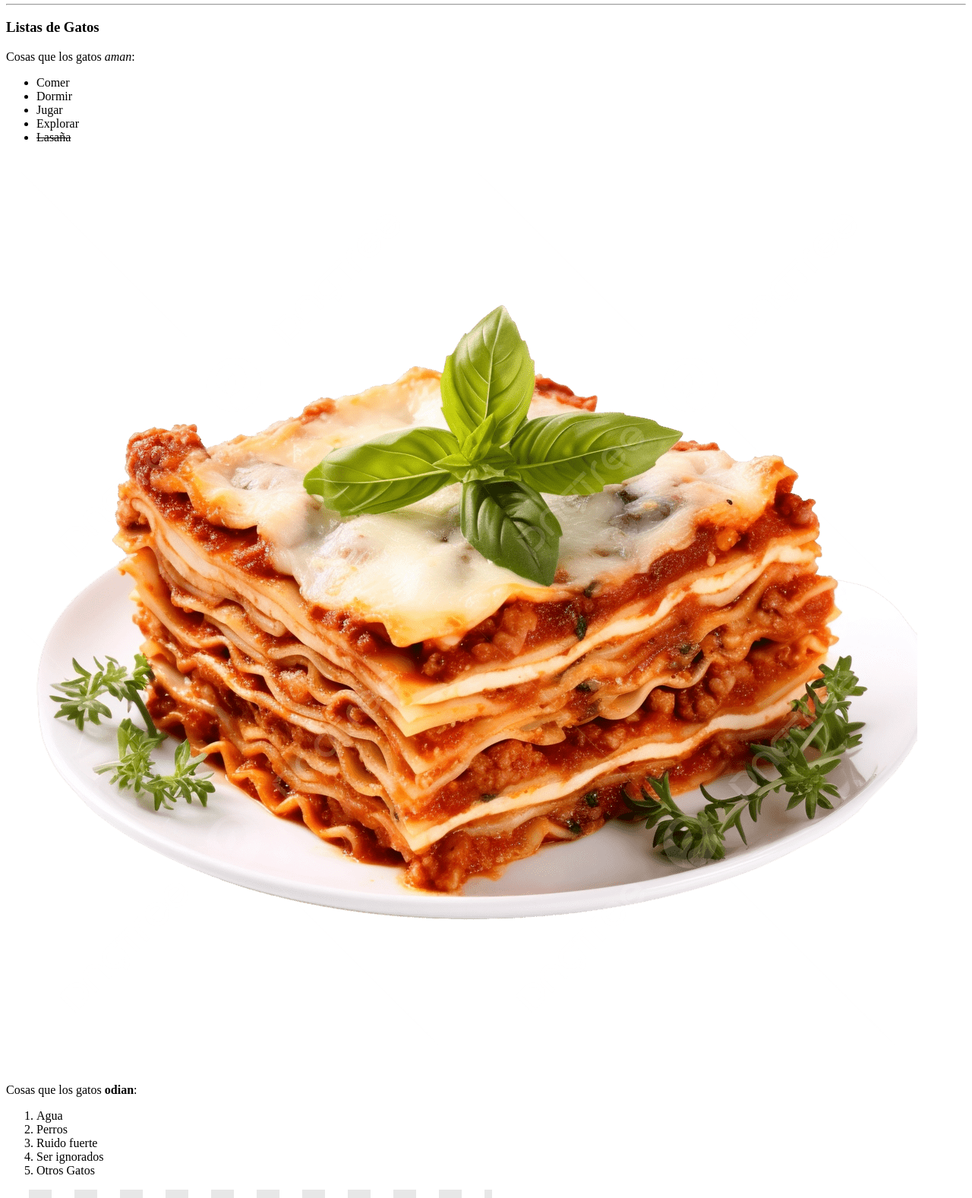
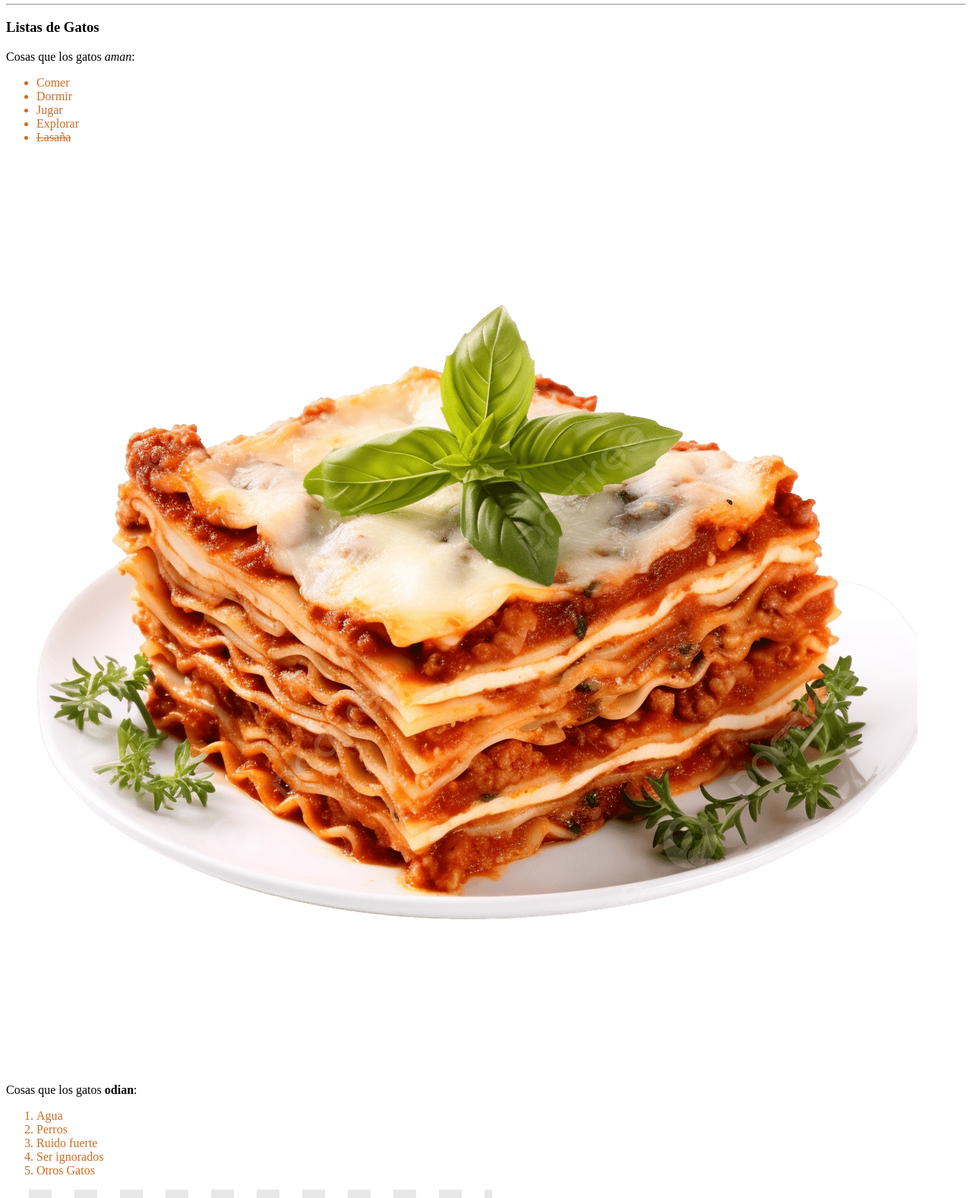
Before and after one commit to SergioAntonioDevWeb/gatoshtml, a plain HTML site: page index.html in a window 1280 px wide. Shown: the part 163-1740 px from the top of the page at 76% size. Drawn offline with Linux system fonts and the light colour scheme.

Commit message:
Comenzado css

```diff
--- a/index.html
+++ b/index.html
@@ -4,6 +4,7 @@
     <meta charset="UTF-8">
     <meta name="viewport" content="width=device-width, initial-scale=1.0">
     <title>AppDeGatos</title>
+    <link rel="stylesheet" href="style.css">
 </head>
 <body>
     <h2>AppdeGatos</h2>
@@ -19,7 +20,7 @@
         <div>
             <p>Cosas que los gatos <em>aman</em>:</p>
 
-            <ul>
+            <ul class="lista-gatos">
                 <li>Comer</li>
                 <li>Dormir</li>
                 <li>Jugar</li>
@@ -29,7 +30,7 @@
             <img src="img/lasana.png" alt="lasaña">
 
             <p>Cosas que los gatos <strong>odian</strong>:</p>
-            <ol>
+            <ol class="lista-gatos">
                 <li>Agua</li>
                 <li>Perros</li>
                 <li>Ruido fuerte</li>
--- /dev/null
+++ b/style.css
@@ -0,0 +1,3 @@
+.lista-gatos {
+    color: chocolate;
+}
```
